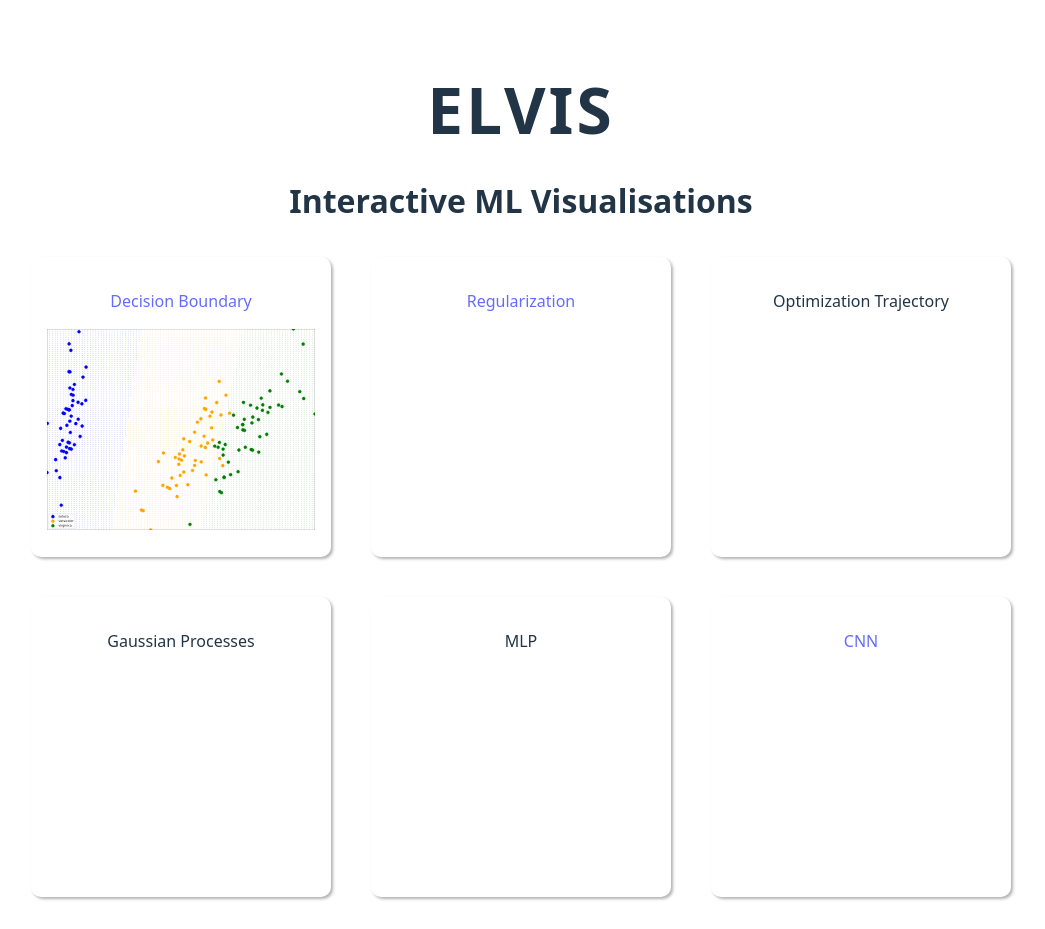
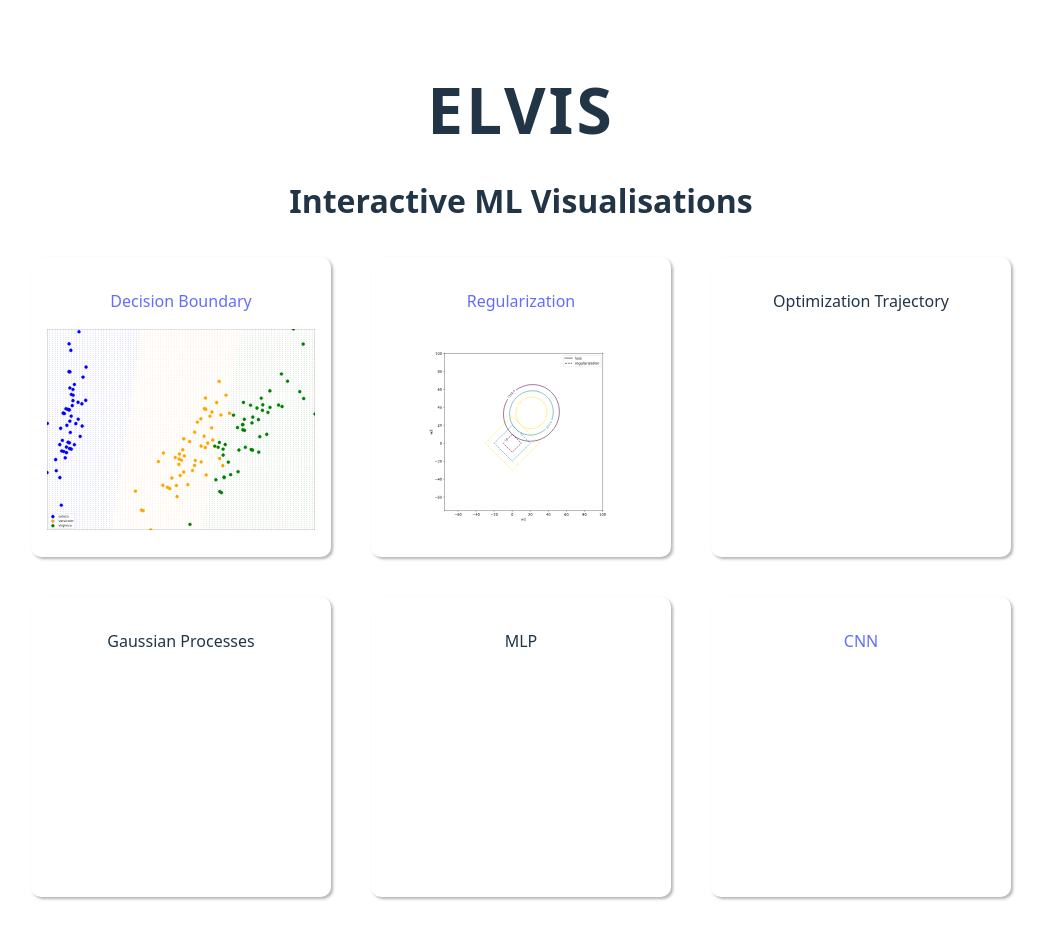
Before and after one commit to yenan/ELVIS, a React (Vite) app: page / in a window 1280 px wide. Shown: the whole page, without its empty margins (119-1164 px from the left). Built offline with nearby package versions, Linux system fonts and the light colour scheme.

Commit message:
Add regularization visualizer image

```diff
--- a/src/VisualizerSelector.css
+++ b/src/VisualizerSelector.css
@@ -31,6 +31,7 @@
   padding: 1em;
   box-sizing: border-box;
   padding-top: 2em;
+  height: 100%;
   will-change: transform;
 }
 
@@ -41,5 +42,6 @@
 .cell img {
   object-fit: contain;
   width: 100%;
+  max-height: calc(100% - 3em);
   padding-top: 1em;
 }
--- a/src/VisualizerSelector.jsx
+++ b/src/VisualizerSelector.jsx
@@ -1,6 +1,7 @@
 import { Link } from "react-router-dom";
 import "./VisualizerSelector.css";
 import decisionBoundaryImage from "./assets/decision_boundary.svg";
+import regularizationImage from "./assets/regularization.svg";
 
 
 function VisualizerSelector() {
@@ -25,6 +26,10 @@ function VisualizerSelector() {
         <a href="https://huggingface.co/spaces/elvis-hf/regularization">
           <div className="cell">
             Regularization
+            <img
+              src={regularizationImage}
+              alt="Regularization Image"
+            />
           </div>
         </a>
         <div className="cell">
```
Also changed, not shown: src/assets/regularization.svg (added).
